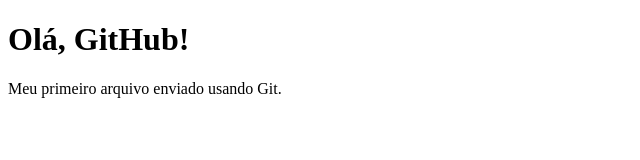
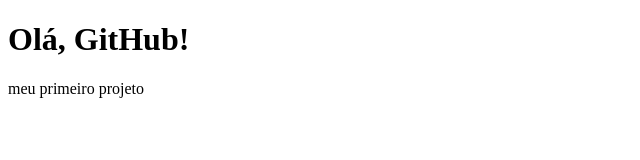
Before and after one commit to Nauh1/Contribuindo-em-um-Projeto-Open-Source-no-GitHub, a plain HTML site: page index.html in a window 1280 px wide. Shown: the whole page, without its empty margins (0-640 px from the left). Drawn offline with Linux system fonts and the light colour scheme.

Commit message:
Atualizando projeto

```diff
--- a/index.html
+++ b/index.html
@@ -1,10 +1,10 @@
 <!DOCTYPE html>
 <html>
 <head>
-    <title>Meu primeiro projeto</title>
+    <title> Meu Primeiro Projeto</title>
 </head>
 <body>
     <h1>Olá, GitHub!</h1>
-    <p>Meu primeiro arquivo enviado usando Git.</p>
+    <p>meu primeiro projeto</p>
 </body>
 </html>
```
